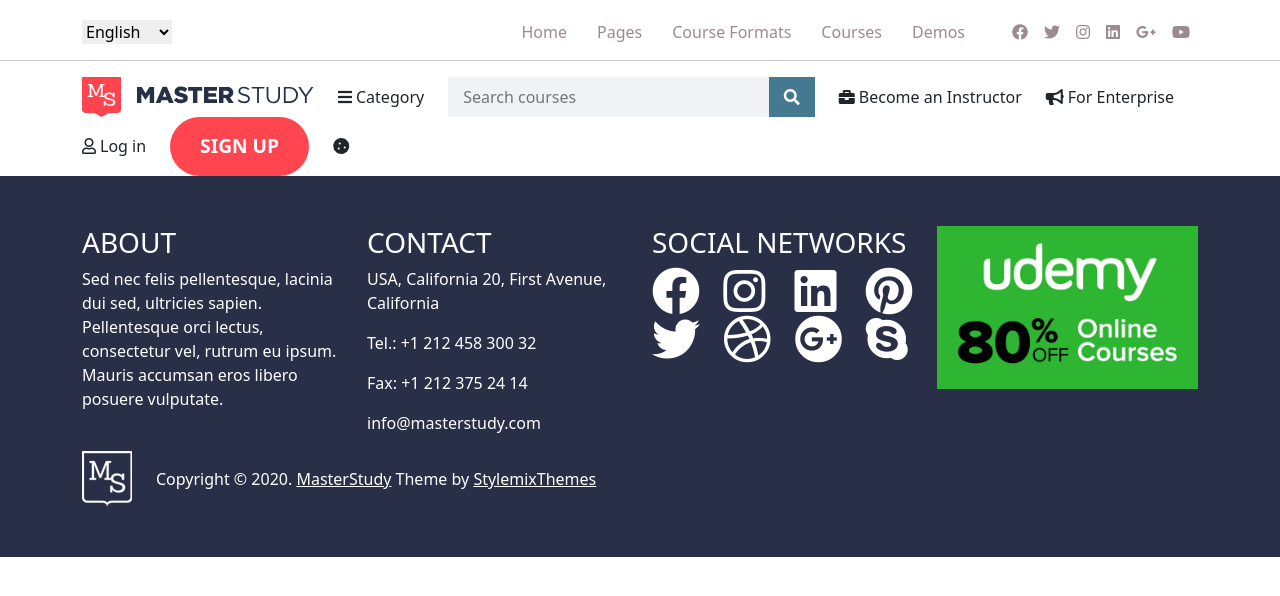
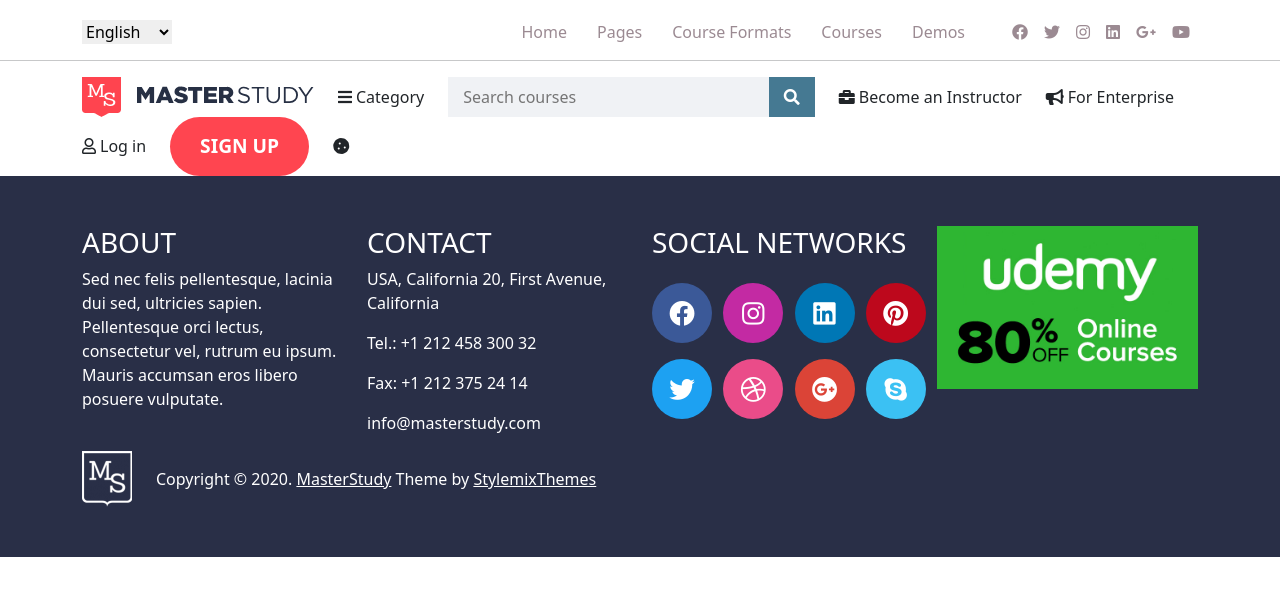
Before and after one commit to MascarBone/proj-html-vuejs, a Vue app: page / in a window 1280 px wide. Shown: the top 596 px of the page. Built offline with nearby package versions, Linux system fonts and the light colour scheme.

Commit message:
Fotter Socials Update

```diff
--- a/src/components/Footer.vue
+++ b/src/components/Footer.vue
@@ -73,34 +73,42 @@
           {
             id:'facebook',
             src:'fab fa-facebook',
+            color: '#3b5998',
           },
           {
             id:'instagram',
             src:'fab fa-instagram',
+            color: '#c32aa3',
           },
           {
             id:'linkedin',
             src:'fab fa-linkedin',
+            color: '#0077b5',
           },
           {
             id:'pinterest',
             src:'fab fa-pinterest',
+            color: '#bd081c',
           },
           {
             id:'twitter',
             src:'fab fa-twitter',
+            color: '#1da1f2',
           },
           {
             id:'baste',
             src:'fab fa-dribbble',
+            color: '#ea4c89',
           },
           {
             id:'googleplus',
             src:'fab fa-google-plus',
+            color: '#db4437',
           },
           {
             id:'skype',
             src:'fab fa-skype',
+            color: '#3bc1f3',
           },
         ],
       },
--- a/src/components/Footer/FootSocials.vue
+++ b/src/components/Footer/FootSocials.vue
@@ -1,8 +1,10 @@
 <template>
-  <div class="row">
+  <div class="row gy-3">
       <h3 class="col-12">{{info.heading}}</h3>
       <div v-for="el in info.list" :key="el.id" class="col-3">
-          <i :class="el.src" class="fa-3x"></i>
+          <div class="box-icon" :style="{background:el.color}">
+              <i :class="el.src"></i>
+          </div>
       </div>
   </div>
 </template>
@@ -19,7 +21,20 @@
 </script>
 
 <style scoped lang="scss">
+
 h3 {
     text-transform: uppercase;
 }
+.box-icon {
+    display: flex;
+    align-items: center;
+    justify-content: center;
+    width: 60px;
+    height: 60px;
+    border-radius: 50%;
+
+    i {
+        font-size: 1.6rem;
+    }
+}
 </style>
```
